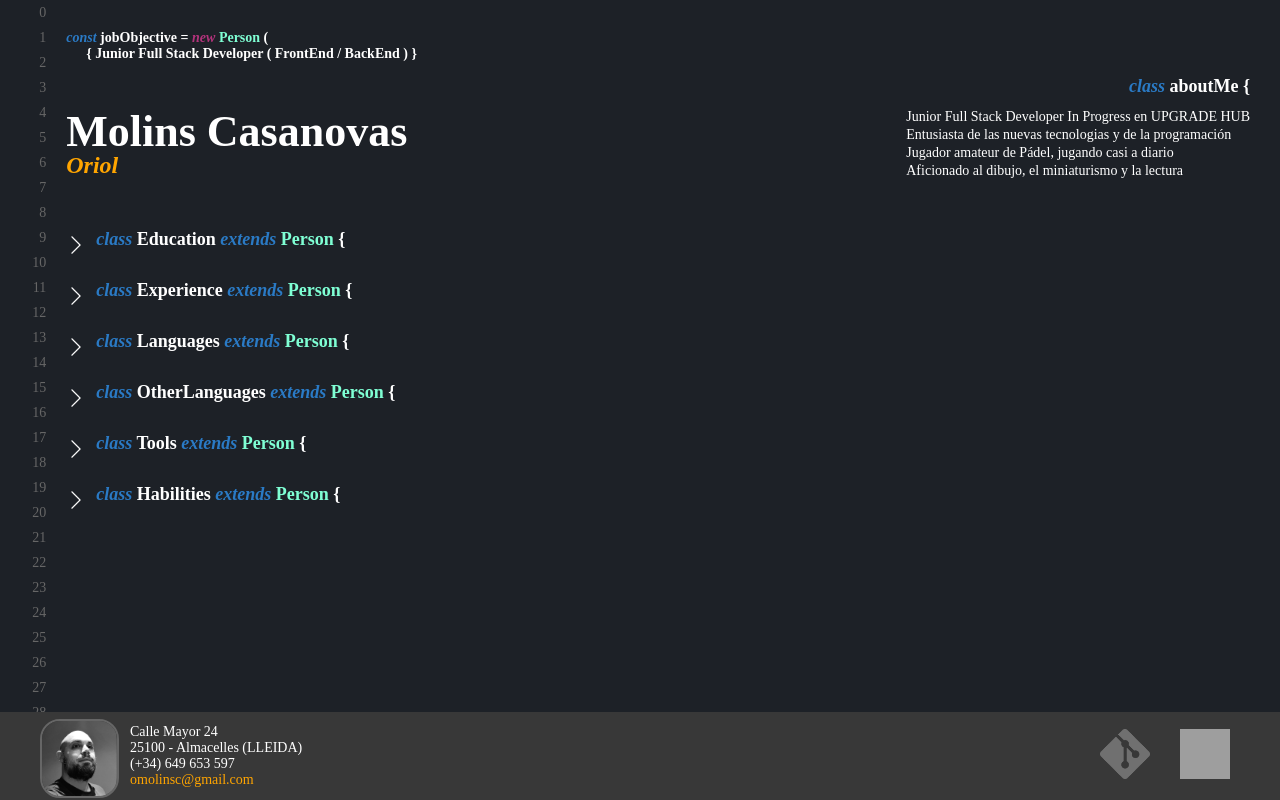
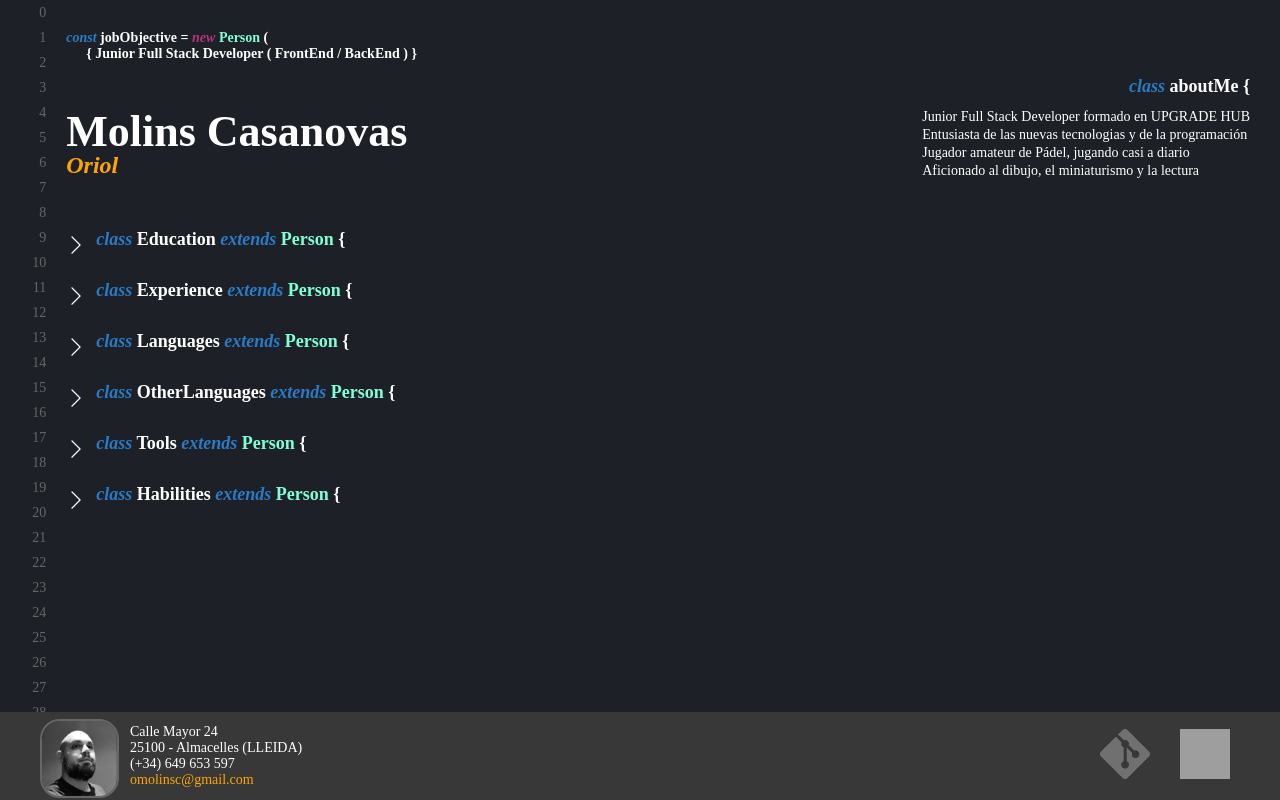
Before and after one commit to omolinsc/REACT-CV-PROJECT, a React (Create React App) app: page / in a window 1280 px wide. Built offline with nearby package versions, Linux system fonts and the light colour scheme; grey boxes are pictures that could not be loaded.

Commit message:
FIX: fixed the orthographic mistakes detected in AboutMe/info

```diff
--- a/src/pages/CV.js
+++ b/src/pages/CV.js
@@ -13,7 +13,7 @@ export const CV = {
       jobObjective: "Junior Full Stack Developer ( FrontEnd / BackEnd )",
       aboutMe: [
         {
-          info: "Junior Full Stack Developer In Progress en UPGRADE HUB",
+          info: "Junior Full Stack Developer formado en UPGRADE HUB",
         },
         {
           info: "Entusiasta de las nuevas tecnologias y de la programación",
```
